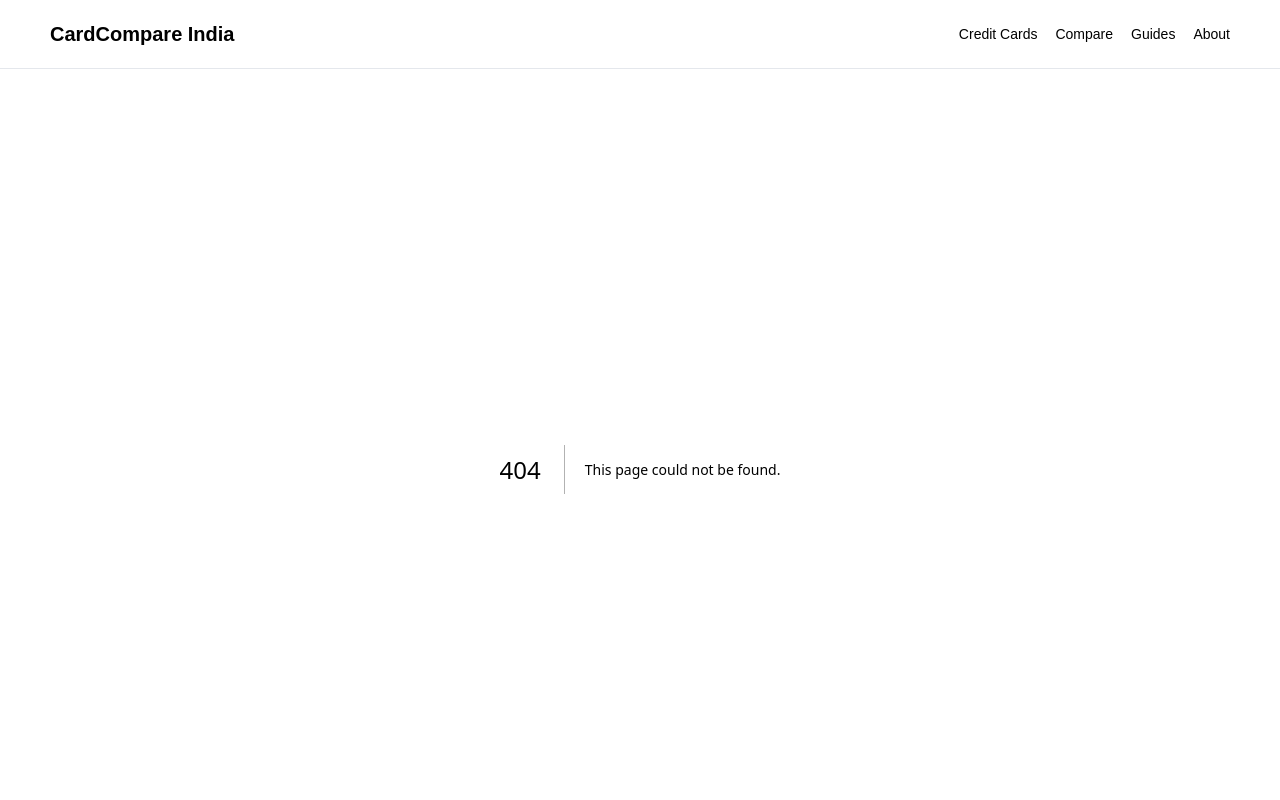
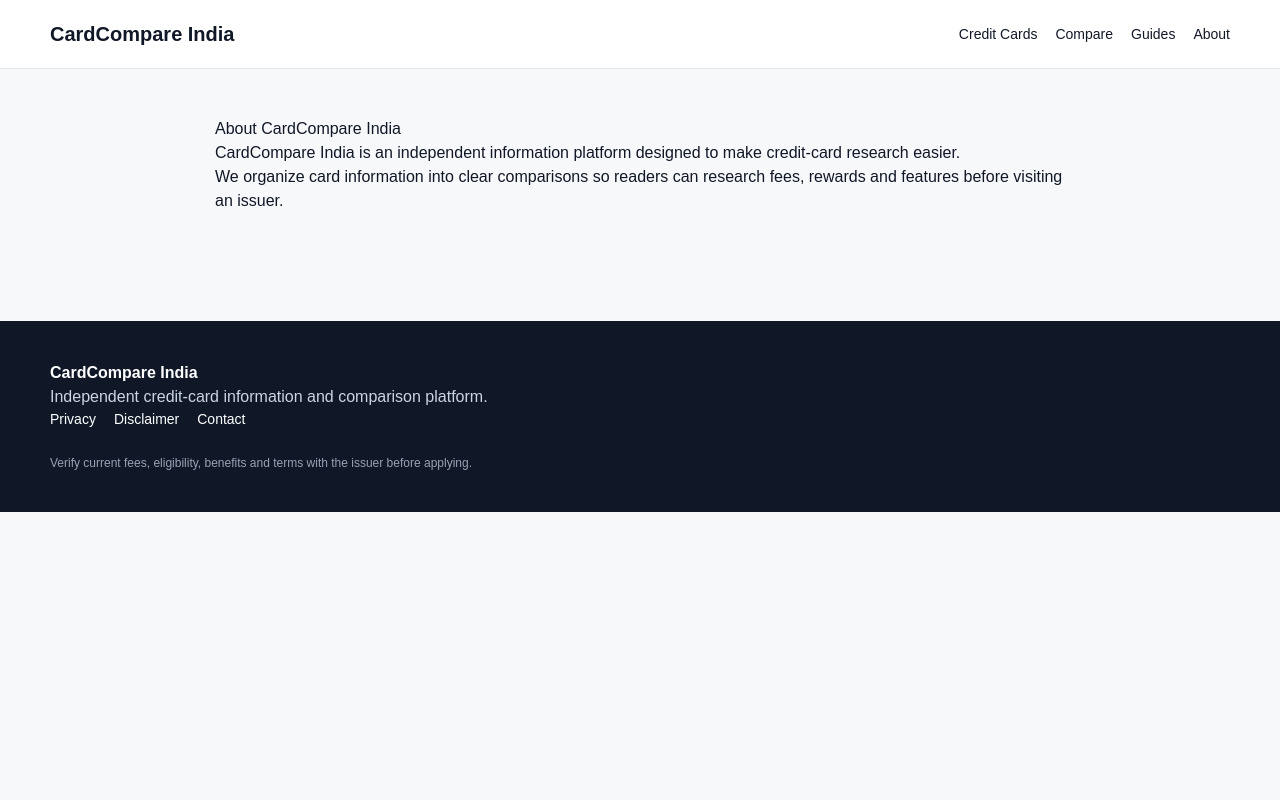
Before and after one commit to Rock682/Credit-card-affiliate-website, a Next.js app: page /about in a window 1280 px wide. Before the commit this address had no page. Shown: the top 800 px of the page. Built offline with nearby package versions, Linux system fonts and the light colour scheme.

Commit message:
Build Next.js credit card affiliate architecture

```diff
--- /dev/null
+++ b/app/about/page.tsx
@@ -0,0 +1 @@
+export const metadata={title:"About Us"};export default function About(){return <section className="container" style={{padding:"48px 0",maxWidth:850}}><h1>About CardCompare India</h1><p>CardCompare India is an independent information platform designed to make credit-card research easier.</p><p>We organize card information into clear comparisons so readers can research fees, rewards and features before visiting an issuer.</p></section>}
```
